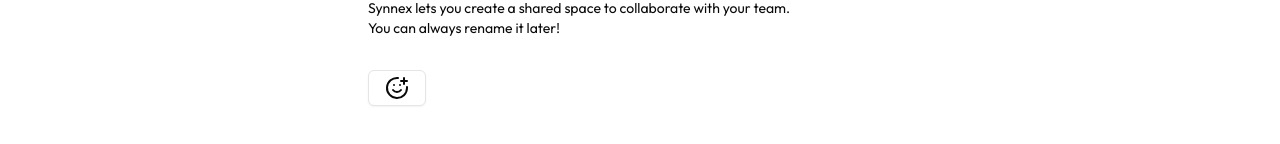
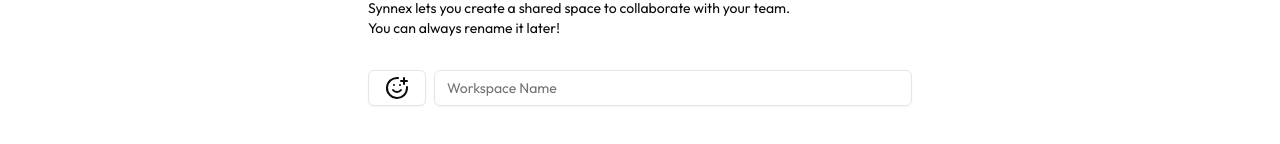
Before and after one commit to axshatInd/synnexTial, a Next.js app: page /createworkspace in a window 1280 px wide. Shown: the part 396-540 px from the top of the page. Built offline with nearby package versions, Linux system fonts and the light colour scheme; no server answers.

Commit message:
Inpuit button of Workspace Name created

```diff
--- a/app/(routes)/createworkspace/page.jsx
+++ b/app/(routes)/createworkspace/page.jsx
@@ -1,5 +1,6 @@
 "use client";
 import { Button } from "@/components/ui/button";
+import { Input } from "@/components/ui/input";
 import { SmilePlus } from "lucide-react";
 import Image from "next/image";
 import React, { useState } from "react";
@@ -32,10 +33,11 @@ function CreateWorkspace() {
             Synnex lets you create a shared space to collaborate with your team.
             <h2>You can always rename it later!</h2>
           </h2>
-          <div className="mt-8">
+          <div className="mt-8 flex gap-2 items-center">
             <Button variant="outline">
               <SmilePlus />
             </Button>
+            <Input placeholder="Workspace Name" />
           </div>
         </div>
       </div>
```
